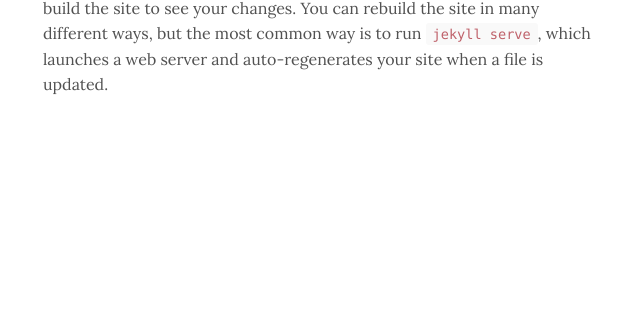
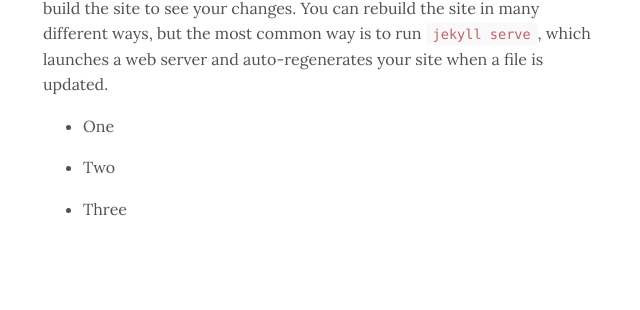
Before and after one commit to rishipuri/rishipuri.github.io, a Jekyll site: the page built from _posts/2016-03-28-hello-world.md, in a window 1280 px wide. Shown: the part 392-702 px from the top of the page, without its empty margins (317-957 px from the left). Built offline with Jekyll 4.4.1, drawn with Linux system fonts in a browser that asks for light colours.

Commit message:
Updated some styles

```diff
--- a/_posts/2016-03-28-hello-world.md
+++ b/_posts/2016-03-28-hello-world.md
@@ -12,3 +12,7 @@ date:         2016-03-27 22:49:08 +0000
 {% endhighlight %}
 
 You’ll find this post in your `_posts` directory. Go ahead and edit it and re-build the site to see your changes. You can rebuild the site in many different ways, but the most common way is to run `jekyll serve`, which launches a web server and auto-regenerates your site when a file is updated.
+
+* One
+* Two
+* Three
--- a/_sass/_base.scss
+++ b/_sass/_base.scss
@@ -43,14 +43,12 @@ span.special {
 span.description {
   display: block;
   font-size: 0.8rem;
-  font-weight: 600;
-  color: lighten($body-color, 10);
+  color: #9a9a9a;
 }
 
 span.date {
   display: block;
   font-size: 0.8rem;
-  font-weight: 600;
-  color: lighten($body-color, 10);
+  color: #9a9a9a;
   text-transform: uppercase;
 }
--- a/_sass/_posts.scss
+++ b/_sass/_posts.scss
@@ -8,6 +8,11 @@
 
   li + li {
     margin-top: .25rem;
+  }
+
+  ul {
+    list-style-type: disc;
+    padding-left: 2.5rem;
   }
 }
 .post .title {
```
